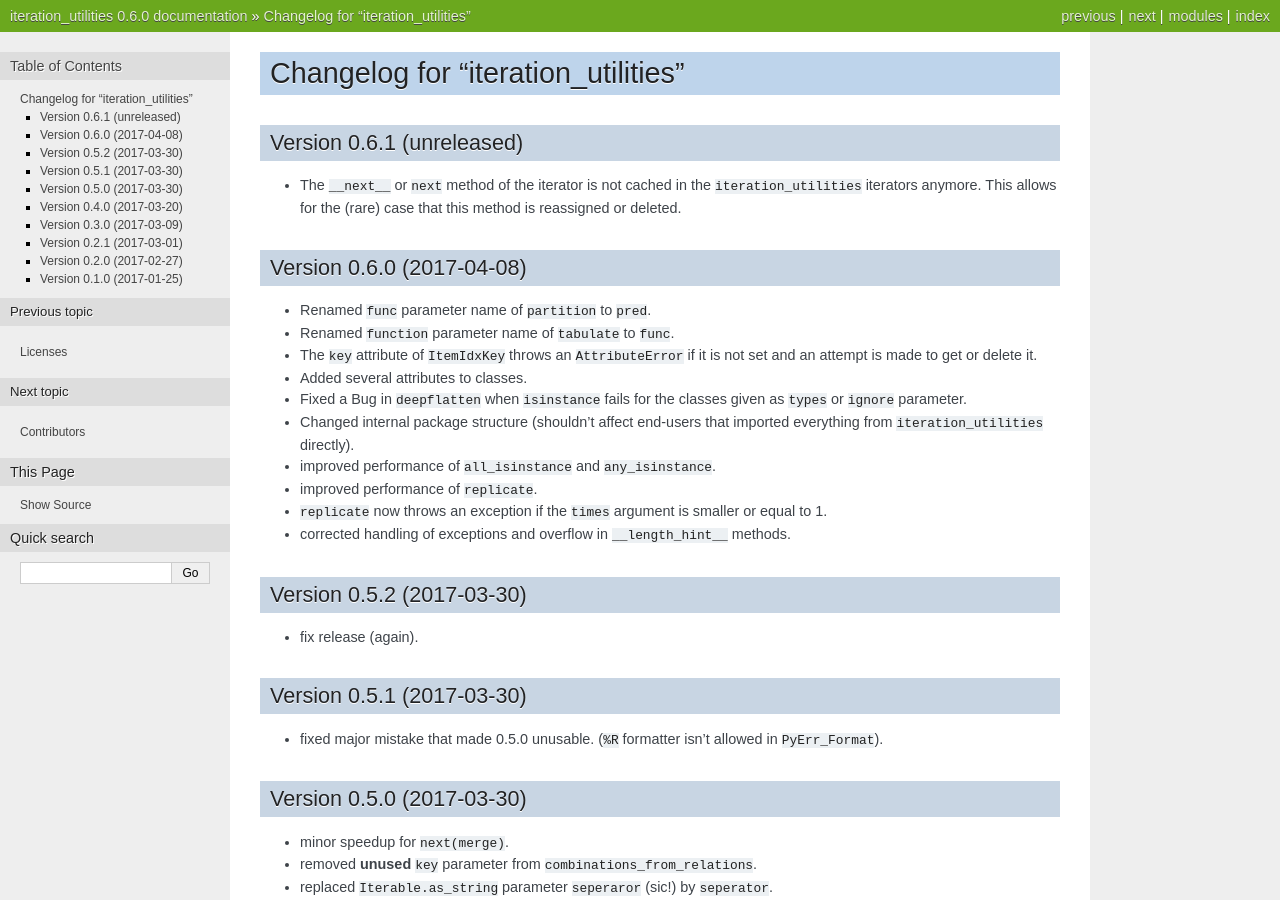
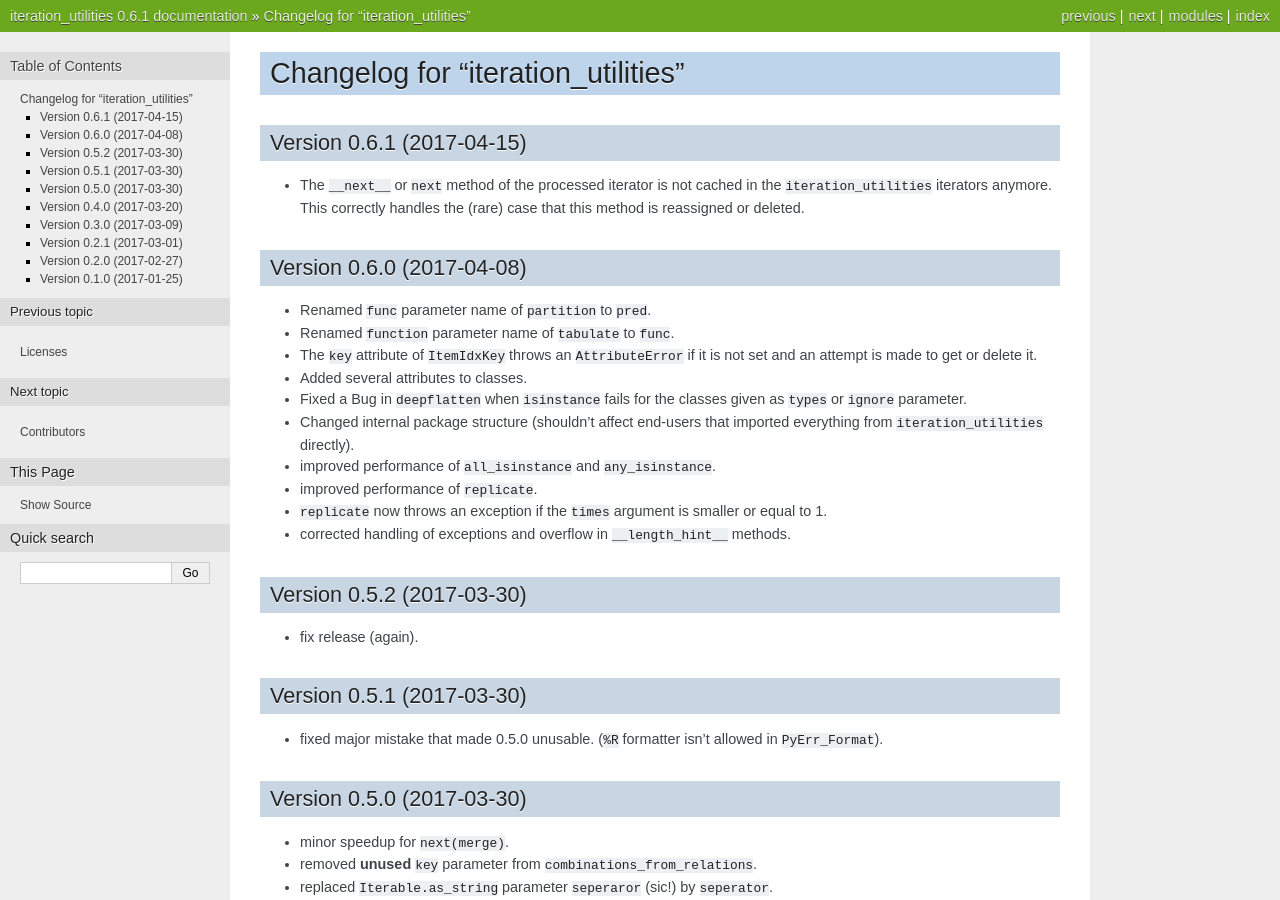
Before and after one commit to MSeifert04/iteration_utilities, a Sphinx documentation site: the page built from docs/CHANGES.rst, in a window 1280 px wide and 900 px high. Built offline with Sphinx 7.4.7, drawn with Linux system fonts in a browser that asks for light colours; some of the changed text lies outside the part shown.

Commit message:
bump to 0.6.1

```diff
--- a/docs/CHANGES.rst
+++ b/docs/CHANGES.rst
@@ -1,12 +1,12 @@
 Changelog for "iteration_utilities"
 -----------------------------------
 
-Version 0.6.1 (unreleased)
+Version 0.6.1 (2017-04-15)
 ^^^^^^^^^^^^^^^^^^^^^^^^^^
 
-- The ``__next__`` or ``next`` method of the iterator is not cached in the
-  ``iteration_utilities`` iterators anymore. This allows for the (rare) case
-  that this method is reassigned or deleted.
+- The ``__next__`` or ``next`` method of the processed iterator is not cached
+  in the ``iteration_utilities`` iterators anymore. This correctly handles the
+  (rare) case that this method is reassigned or deleted.
 
 
 Version 0.6.0 (2017-04-08)
--- a/iteration_utilities/__init__.py
+++ b/iteration_utilities/__init__.py
@@ -9,4 +9,4 @@ from ._recipes import *
 from ._additional_recipes import *
 from ._classes import *
 
-__version__ = '0.6.0'
+__version__ = '0.6.1'
```
